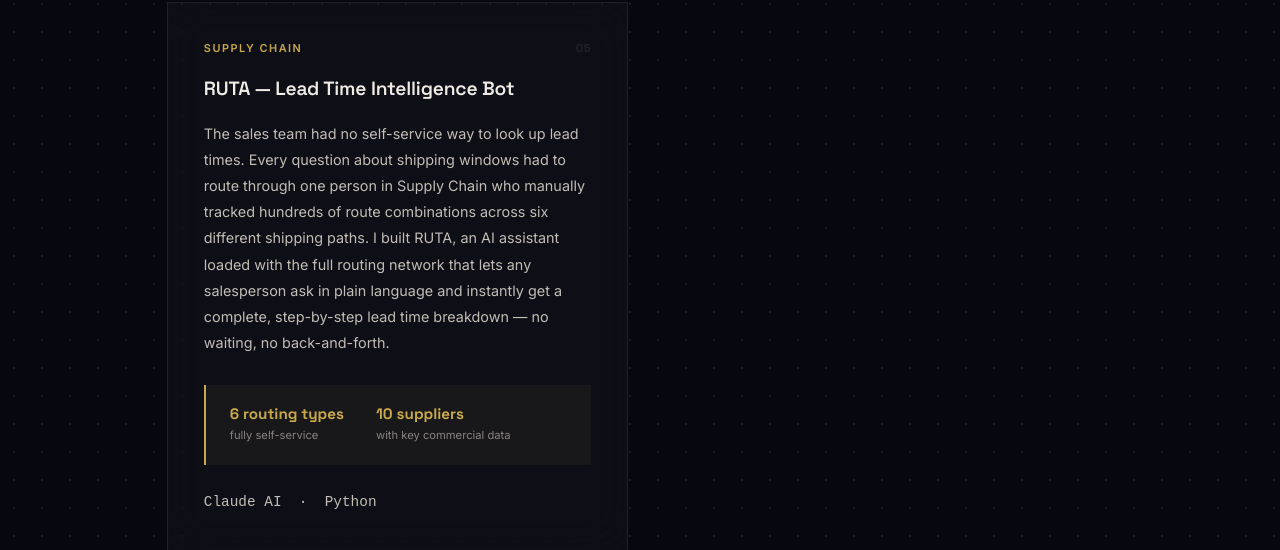
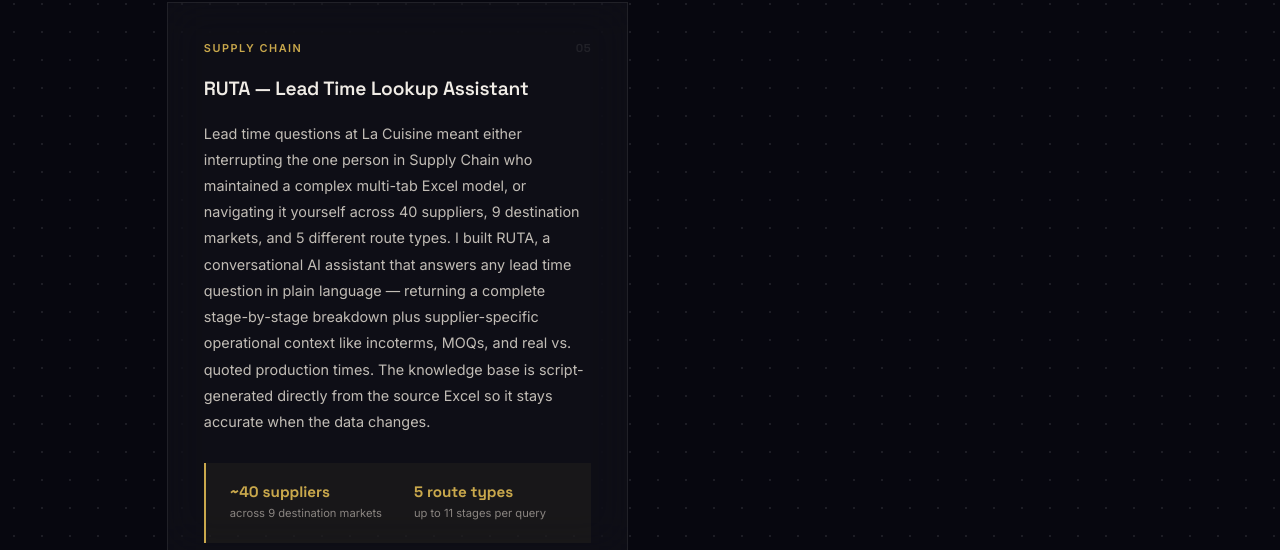
Before and after one commit to rmiralles-au/rmiralles-au.github.io, a plain HTML site: page index.html in a window 1280 px wide. Shown: the part 2250-2800 px from the top of the page. Drawn offline with Linux system fonts and the light colour scheme; animation ran at ten frames a second.

Commit message:
Update RUTA card with accurate scope and metrics

```diff
--- a/index.html
+++ b/index.html
@@ -163,19 +163,19 @@
           <span class="tag">Supply Chain</span>
           <span class="card-idx">05</span>
         </div>
-        <h3>RUTA — Lead Time Intelligence Bot</h3>
-        <p>The sales team had no self-service way to look up lead times. Every question about shipping windows had to route through one person in Supply Chain who manually tracked hundreds of route combinations across six different shipping paths. I built RUTA, an AI assistant loaded with the full routing network that lets any salesperson ask in plain language and instantly get a complete, step-by-step lead time breakdown — no waiting, no back-and-forth.</p>
+        <h3>RUTA — Lead Time Lookup Assistant</h3>
+        <p>Lead time questions at La Cuisine meant either interrupting the one person in Supply Chain who maintained a complex multi-tab Excel model, or navigating it yourself across 40 suppliers, 9 destination markets, and 5 different route types. I built RUTA, a conversational AI assistant that answers any lead time question in plain language — returning a complete stage-by-stage breakdown plus supplier-specific operational context like incoterms, MOQs, and real vs. quoted production times. The knowledge base is script-generated directly from the source Excel so it stays accurate when the data changes.</p>
         <div class="metrics">
           <div class="metric">
-            <span class="mval">6 routing types</span>
-            <span class="mlabel">fully self-service</span>
+            <span class="mval">~40 suppliers</span>
+            <span class="mlabel">across 9 destination markets</span>
           </div>
           <div class="metric">
-            <span class="mval">10 suppliers</span>
-            <span class="mlabel">with key commercial data</span>
+            <span class="mval">5 route types</span>
+            <span class="mlabel">up to 11 stages per query</span>
           </div>
         </div>
-        <p class="stack">Claude AI &nbsp;·&nbsp; Python</p>
+        <p class="stack">Claude AI &nbsp;·&nbsp; Python &nbsp;·&nbsp; openpyxl</p>
       </div>
 
     </div>
```
